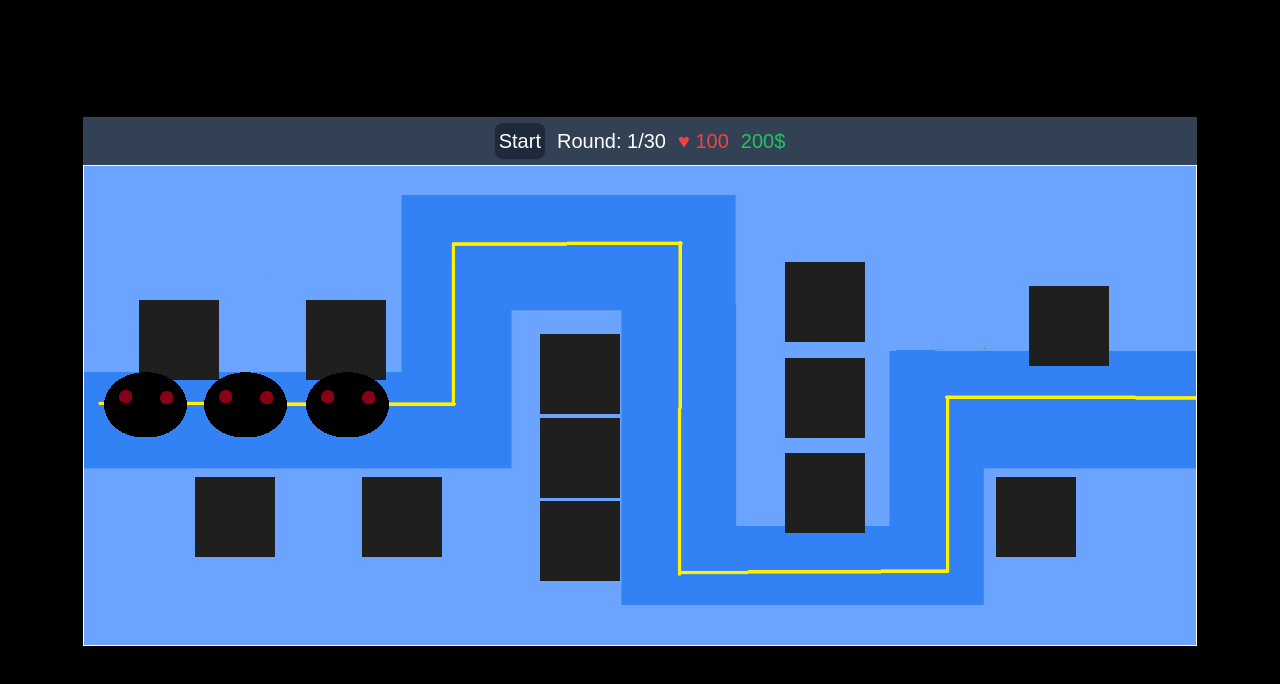
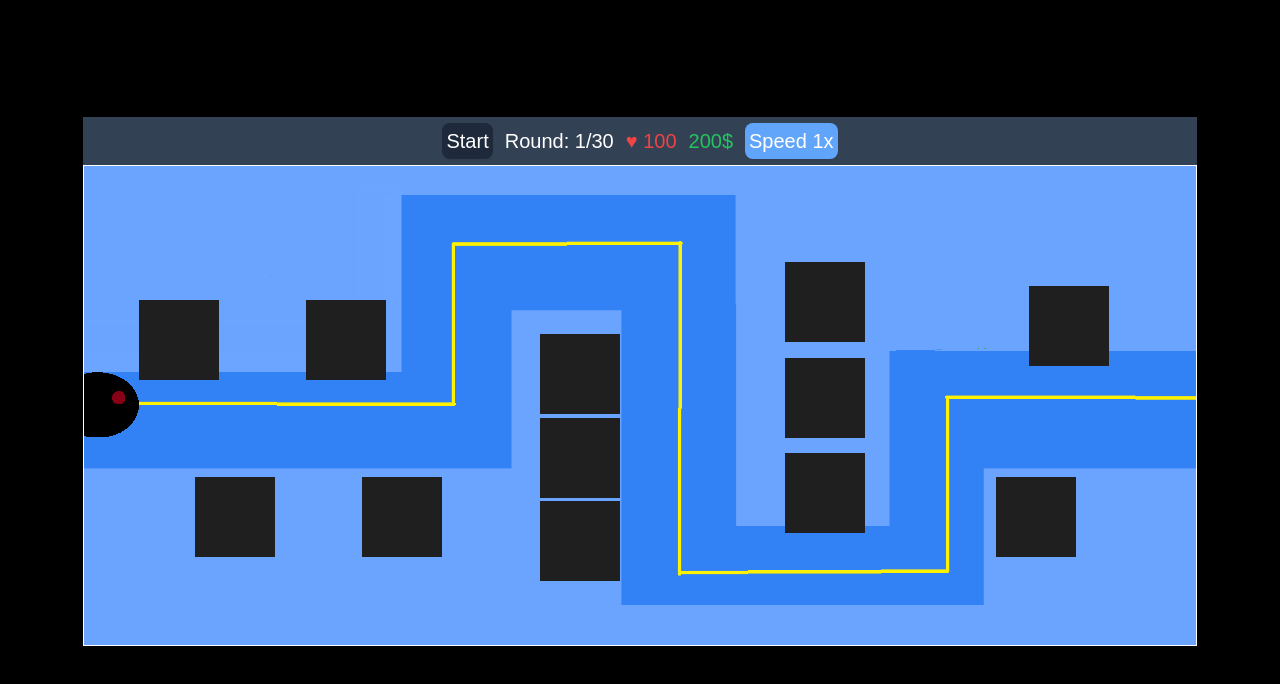
Before and after one commit to Repix1337/Killer-Penguins, a Next.js app: page / in a window 1280 px wide. Shown: the top 684 px of the page. Built offline with nearby package versions, Linux system fonts and the light colour scheme.

Commit message:
Speed up button

```diff
--- a/app/Menu.tsx
+++ b/app/Menu.tsx
@@ -6,11 +6,16 @@ const Menu = () => {
     const [round, setRound] = React.useState(0)
     const [HealthPoints, setHealthPoints] = React.useState(100)
     const [money, setMoney] = React.useState(200);
+    const [isSpeedUp, setIsSpeedUp] = React.useState(false);
+
     const onClick = () => {
-      if (round < 1)
-      {
+      if (round < 1) {
         setRound(1);
       }
+    }
+
+    const handleSpeedUp = () => {
+      setIsSpeedUp(prev => !prev);
     }
 
     return (
@@ -20,9 +25,22 @@ const Menu = () => {
           <div>Round: {round}/30</div>
           <div className='text-red-500 text-xl'> &hearts; {HealthPoints}</div>
           <div className=' text-green-500'>{Math.floor(money)}$</div>
+          <div
+            className={`p-1 text-xl rounded-lg shadow-sm hover:cursor-pointer ${isSpeedUp ? 'bg-blue-600' : 'bg-blue-400'}`}
+            onClick={handleSpeedUp}
+          >
+            Speed {isSpeedUp ? '2x' : '1x'}
           </div>
-    <Spawn round={round} setHealthPoints={setHealthPoints} money={money} setMoney={setMoney} setRound={setRound} hp={HealthPoints}/>
-
+        </div>
+        <Spawn
+          round={round}
+          setHealthPoints={setHealthPoints}
+          money={money}
+          setMoney={setMoney}
+          setRound={setRound}
+          hp={HealthPoints}
+          isSpeedUp={isSpeedUp}
+        />
       </div>
     )
 }
--- a/app/Spawn.tsx
+++ b/app/Spawn.tsx
@@ -11,6 +11,7 @@ interface SpawnProps {
   setMoney: React.Dispatch<React.SetStateAction<number>>;
   setRound: React.Dispatch<React.SetStateAction<number>>;
   hp: number;
+  isSpeedUp: boolean;  // Add this new prop
 }
 
 // Define the Enemy interface
@@ -55,7 +56,7 @@ interface Tower {
   maxPoisonDamage: number;
 }
 
-const Spawn: React.FC<SpawnProps> = ({ round, setHealthPoints, money, setMoney, setRound, hp }) => {
+const Spawn: React.FC<SpawnProps> = ({ round, setHealthPoints, money, setMoney, setRound, hp, isSpeedUp }) => {
   // Game state
   const [enemies, setEnemies] = useState<Enemy[]>([]);
   const [tower, setTower] = useState<Tower[]>([]);
@@ -380,22 +381,20 @@ useEffect(() => {
       setEnemyCount(prev => prev + 75);
     }
     // Game reset
-    else if (round === 0) {
-      setEnemies([]);
-    }
-    // Round completion
-
+else if (round === 0) {
+setEnemies([]);
+}
   };
 
   const spawnInterval = setInterval(() => {
     if (round > 0) {
       spawnEnemies();
     }
-  }, round != 30 ? Math.max(1000 / round, 50 ) : 2500);
+  }, (round != 30 ? Math.max(1000 / round, 50) : 2500) / (isSpeedUp ? 2 : 1));
 
   // Cleanup
   return () => clearInterval(spawnInterval);
-}, [round, enemyCount, enemies.length, isPageVisible]);
+}, [round, enemyCount, enemies.length, isPageVisible, isSpeedUp]);
 
 
 useEffect(() => {
@@ -403,18 +402,18 @@ useEffect(() => {
     const roundTimeout = setTimeout(() => {
       setRound(prev => prev + 1);
       setEnemyCount(0);
-    }, 4000);
+    }, 4000 / (isSpeedUp ? 2 : 1));
 
     return () => clearTimeout(roundTimeout);
   }
-}, [enemies.length, enemyCount, round]);
+}, [enemies.length, enemyCount, round, isSpeedUp]);
   // Enemy movement - updates position every 25ms
   useEffect(() => {
     if (!isPageVisible || round <= 0) return; // Stop if page is not visible
 
-    const interval = setInterval(moveEnemy, 25);
+    const interval = setInterval(moveEnemy, isSpeedUp ? 12.5 : 25); // Twice as fast when speed up
     return () => clearInterval(interval);
-  }, [round, isPageVisible]); // Add isPageVisible to dependencies
+  }, [round, isPageVisible, isSpeedUp]); // Add isPageVisible to dependencies
 
   // Heal enemy every second if it has health regeneration
   useEffect(() => {
@@ -422,13 +421,13 @@ useEffect(() => {
 
     const interval = setInterval(() => {
       setEnemies((prevEnemies) =>
-        prevEnemies.map(enemy =>
+        prevEnemies.map((enemy) =>
           enemy.regen > 0 ? {...enemy, hp: enemy.hp + enemy.regen} : enemy
         )
       )
-    }, 1500);
+    }, 1500 / (isSpeedUp ? 2 : 1));
     return () => clearInterval(interval);
-  }, [enemies, isPageVisible]);
+  }, [enemies, isPageVisible, isSpeedUp]);
 
   // Main tower attack logic
  const towerAttack = useCallback((tower: Tower, targets: Enemy[]) => {
@@ -440,13 +439,19 @@ useEffect(() => {
     )
   );
 
-  // Modify this section to properly handle poison
+  // Calculate actual damage dealt before updating enemies
+  let totalDamageDealt = 0;
+
   setEnemies((prevEnemies) =>
     prevEnemies.map((enemy) => {
       const isTargeted = targets.some(target => target.id === enemy.id);
       if (!isTargeted) return enemy;
 
-      // Apply immediate damage and status effects
+      // Calculate actual damage dealt (can't exceed remaining HP)
+      const actualDamage = Math.min(tower.attack, enemy.hp);
+      totalDamageDealt += actualDamage;
+
+      // Apply damage and status effects
       const updatedEnemy = {
         ...enemy,
         isTargeted: true,
@@ -454,7 +459,6 @@ useEffect(() => {
         speed: Math.max(enemy.speed * tower.slowAmount, enemy.baseSpeed * 0.5)
       };
 
-      // Apply poison if it's a gas spitter tower
       if (tower.type === "gasspitter") {
         return {
           ...updatedEnemy,
@@ -467,6 +471,9 @@ useEffect(() => {
       return updatedEnemy;
     })
   );
+
+  // Update money based on actual damage dealt
+  setMoney(prevMoney => prevMoney + Math.floor(totalDamageDealt / 7.5) );
 
   const newEffects = targets.map(target => ({
     id: uuidv4(),
@@ -496,9 +503,9 @@ useEffect(() => {
         return wasTargeted ? { ...enemy, isTargeted: false } : enemy;
       })
     );
-  }, tower.attackSpeed);
+  }, tower.attackSpeed / (isSpeedUp ? 2 : 1)); // Twice as fast when speed up
 
-}, []);
+}, [isSpeedUp]); // Add isSpeedUp to dependencies
 
   // Tower targeting system - updates target when enemies move
   useEffect(() => {
@@ -593,9 +600,9 @@ useEffect(() => {
   useEffect(() => {
     if (!isPageVisible) return;
 
-    const POISON_TICK_RATE = 10; // 10ms between ticks
-    const POISON_DURATION = 3000; // 3 seconds
-    const TOTAL_TICKS = POISON_DURATION / POISON_TICK_RATE; // Total number of ticks over 3 seconds
+    const POISON_TICK_RATE = isSpeedUp ? 5 : 10;
+    const POISON_DURATION = isSpeedUp ? 1500 : 3000;
+    const TOTAL_TICKS = POISON_DURATION / POISON_TICK_RATE;
 
     const poisonInterval = setInterval(() => {
       const currentTime = Date.now();
@@ -604,7 +611,6 @@ useEffect(() => {
         prevEnemies.map(enemy => {
           if (!enemy.isPoisoned || !enemy.poisonSourceId || !enemy.poisonStartTime) return enemy;
 
-          // Check if poison duration has expired
           if (currentTime - enemy.poisonStartTime >= POISON_DURATION) {
             return {
               ...enemy,
@@ -617,9 +623,15 @@ useEffect(() => {
           const poisonTower = tower.find(t => t.id === enemy.poisonSourceId);
           if (!poisonTower?.poisonDamage) return enemy;
 
-          // Calculate damage per tick: (3 * total poison damage) / number of ticks
+          // Keep total damage the same regardless of speed
           const damagePerTick = (3 * poisonTower.poisonDamage) / TOTAL_TICKS;
-          setMoney((prevMoney) => prevMoney + (damagePerTick / 7.5))
+
+          // Calculate actual poison damage (can't exceed remaining HP)
+          const actualPoisonDamage = Math.min(damagePerTick, enemy.hp);
+
+          // Update money based on actual poison damage
+          setMoney(prevMoney => prevMoney + (actualPoisonDamage / 7.5) );
+
           return {
             ...enemy,
             hp: enemy.hp - damagePerTick
@@ -628,10 +640,8 @@ useEffect(() => {
       );
     }, POISON_TICK_RATE);
 
-    return () => {
-      clearInterval(poisonInterval);
-    };
-  }, [enemies, tower, isPageVisible]);
+    return () => clearInterval(poisonInterval);
+  }, [enemies, tower, isPageVisible, isSpeedUp]);
   // Buy towers and place them on the map
   const buyTowers = (event: React.MouseEvent<HTMLImageElement>, positionX: number,positionY:number) => {
     if (round > 0 && (event.target as HTMLImageElement).src.includes('buildingSite')) {
@@ -1010,7 +1020,7 @@ const upgradeTower = () => {
             '--enemy-positionX': `${effect.enemyPositionX + 2.5}%`,
             '--enemy-positionY': `${effect.enemyPositionY + 2.5}%`,
             left: `${effect.towerPositionX}%`,
-            animationDuration: `150ms`,
+            animationDuration: `${isSpeedUp ? '75ms' : '150ms'}`,
           } as React.CSSProperties}
         />
 
```
Lines whose indentation alone changed are shown as unchanged.
